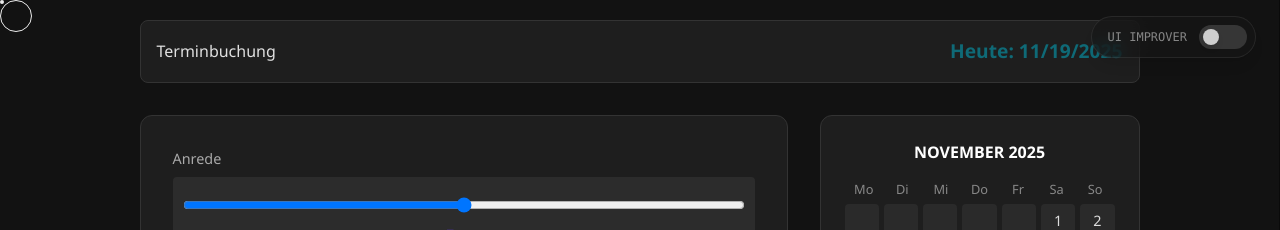
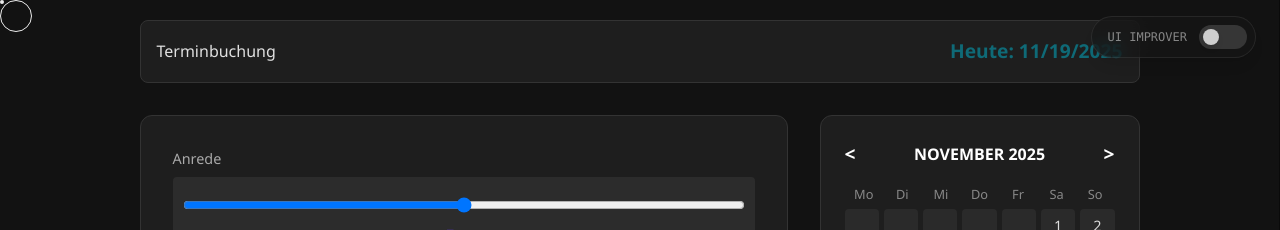
Before and after one commit to TheBloodyAmateur/Incx, a React app in the folder frontend/: page /booking in a window 1280 px wide. Shown: the top 230 px of the page. Built offline with nearby package versions, Linux system fonts and the light colour scheme; no server answers; the HTML template or start-up script is replaced by a standard one.

Commit message:
added navigation to the calendar

```diff
--- a/frontend/src/pages/booking/BookingPage.jsx
+++ b/frontend/src/pages/booking/BookingPage.jsx
@@ -35,7 +35,10 @@ export default function BookingPage() {
   const today = new Date();
   const currentYear = today.getFullYear();
   const currentMonth = today.getMonth() + 1;
-  const initialFormState = { salutation: 1, firstName: "", lastName: "", email: "", day: 1, month: "", year: 2000, zip: "", city: "" };
+  const [calendarMonth, setCalendarMonth] = useState(currentMonth);
+  const [calendarYear, setCalendarYear] = useState(currentYear);
+
+  const initialFormState = { salutation: 1, firstName: "", lastName: "", email: "", day: 1, month: "", year: 2020, zip: "", city: "" };
   const [formData, setFormData] = useState(initialFormState);
   const [monthSuggestions, setMonthSuggestions] = useState([]);
   const [citySuggestions, setCitySuggestions] = useState([]);
@@ -44,6 +47,21 @@ export default function BookingPage() {
   const [scrollProgress, setScrollProgress] = useState(0);
   const SCROLL_THRESHOLD = 20;
   const yearScrollRef = useRef(null);
+
+  const changeCalendarMonth = (offset) => {
+    let newMonth = calendarMonth + offset;
+    let newYear = calendarYear;
+
+    if (newMonth > 12) {
+      newMonth = 1;
+      newYear++;
+    } else if (newMonth < 1) {
+      newMonth = 12;
+      newYear--;
+    }
+    setCalendarMonth(newMonth);
+    setCalendarYear(newYear);
+  };
 
   useEffect(() => {
     const formats = [ { code: "DE", label: "DD.MM.YYYY" }, { code: "US", label: "MM/DD/YYYY" }, { code: "ISO", label: "YYYY-MM-DD" } ];
@@ -200,17 +218,17 @@ export default function BookingPage() {
   };
 
   const renderCalendar = () => {
-    const daysInMonth = getDaysInMonth(currentMonth, currentYear);
-    const startDay = getFirstDayOfMonth(currentMonth, currentYear);
+    const daysInMonth = getDaysInMonth(calendarMonth, calendarYear);
+    const startDay = getFirstDayOfMonth(calendarMonth, calendarYear);
     const weeks = []; let dayCount = 1;
     for (let i = 0; i < 6; i++) {
       const week = [];
       for (let j = 0; j < 7; j++) {
         if ((i === 0 && j < startDay) || dayCount > daysInMonth) week.push(null);
         else {
-            const checkIso = `${currentYear}-${String(currentMonth).padStart(2,'0')}-${String(dayCount).padStart(2,'0')}`;
+            const checkIso = `${calendarYear}-${String(calendarMonth).padStart(2,'0')}-${String(dayCount).padStart(2,'0')}`;
             const isBooked = bookedDates.includes(checkIso);
-            const isToday = dayCount === today.getDate() && currentMonth === (today.getMonth() + 1) && currentYear === today.getFullYear();
+            const isToday = dayCount === today.getDate() && calendarMonth === (today.getMonth() + 1) && calendarYear === today.getFullYear();
             week.push({ day: dayCount, isToday, isBooked });
             dayCount++;
         }
@@ -219,7 +237,11 @@ export default function BookingPage() {
     }
     return (
       <div className="mini-calendar">
-        <div className="cal-header">{MONTH_NAMES[currentMonth-1]} {currentYear}</div>
+        <div className="cal-header" style={{display: 'flex', justifyContent: 'space-between', alignItems: 'center'}}>
+            <button type="button" onClick={() => changeCalendarMonth(-1)} style={{background: 'transparent', border: 'none', color: 'white', cursor: 'pointer', fontSize: '1.2rem'}}>&lt;</button>
+            <span>{MONTH_NAMES[calendarMonth-1]} {calendarYear}</span>
+            <button type="button" onClick={() => changeCalendarMonth(1)} style={{background: 'transparent', border: 'none', color: 'white', cursor: 'pointer', fontSize: '1.2rem'}}>&gt;</button>
+        </div>
         <div className="cal-grid-header"><span>Mo</span><span>Di</span><span>Mi</span><span>Do</span><span>Fr</span><span>Sa</span><span>So</span></div>
         <div className="cal-body">
           {weeks.map((week, wIdx) => (<div key={wIdx} className="cal-row">{week.map((cell, dIdx) => (<div key={dIdx} className={`cal-cell ${cell?.isToday?'today':''} ${cell?.isBooked?'booked':''}`}>{cell?cell.day:''}</div>))}</div>))}
```
Lines whose indentation alone changed are shown as unchanged.
